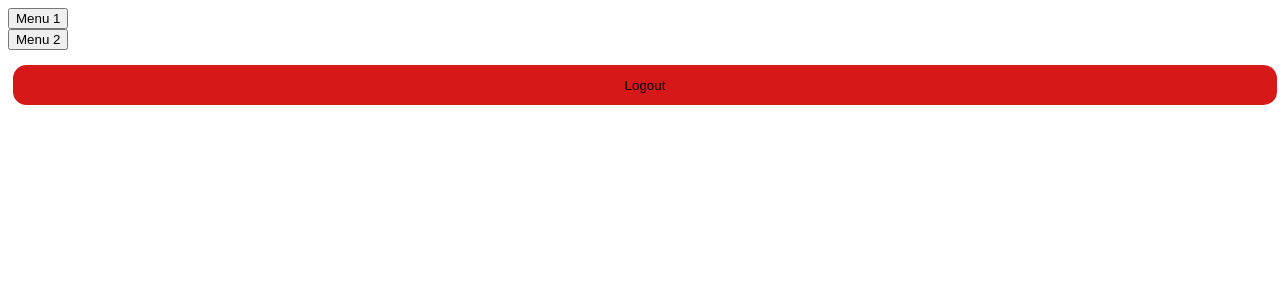
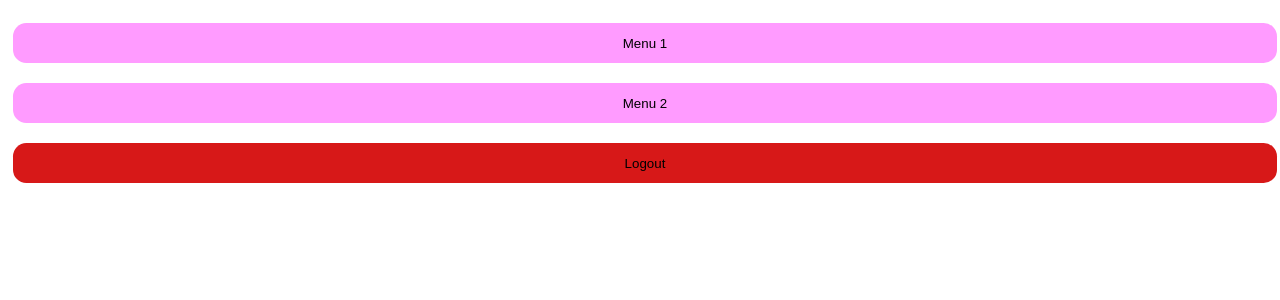
Before and after one commit to anarko/logistica, a Django app: page /recupero/ in a window 1280 px wide. Shown: the top 300 px of the page. Run offline with Django 3.2, Linux system fonts and the light colour scheme; a user stored in the database is signed in.

Commit message:
some back

```diff
--- a/src/recupero/static/recupero/index.js
+++ b/src/recupero/static/recupero/index.js
@@ -9,15 +9,19 @@ btnLogout.addEventListener('click', () => {
 
 btnMenu1.addEventListener('click', () => {
   const csrftoken = document.querySelector('[name=csrfmiddlewaretoken]').value;
-  console.log(csrftoken)
+
   const request = new Request(
       '/recupero/menu1/',
       {headers: {'X-CSRFToken': csrftoken}}
   );
+
   fetch(request, {
       method: 'POST',
       mode: 'same-origin'  // Do not send CSRF token to another domain.
-  }).then(function(response) {
+  })
+    .then(response => response.json())
+    .then( function ( data )  {
+      document.getElementById('container').innerHTML = data.cosas;
+    } );
 
-  });
 });
--- a/src/recupero/static/recupero/styles.css
+++ b/src/recupero/static/recupero/styles.css
@@ -56,3 +56,13 @@ body {
   width: 100%;
   border-radius: 1em;
 }
+
+.btn-menu {
+  background-color: rgb(255, 155, 255);
+  margin: 15px 5px 5px 5px;
+  border: none;
+  height: 3em;
+  width: 100%;
+  border-radius: 1em;
+
+}
--- a/src/recupero/templates/recupero/index.html
+++ b/src/recupero/templates/recupero/index.html
@@ -14,8 +14,8 @@
 <body>
 
     <div >
-           <div> <button id='btn-menu1'>Menu 1</button><div>
-           <div> <button >Menu 2</button><div>
+           <div> <button class='btn-menu' id='btn-menu1'>Menu 1</button><div>
+           <div> <button class='btn-menu' id='btn-menu2'>Menu 2</button><div>
            <div> <button id='btn-logout'>Logout </button><div>
     </div>
     <div id='container'>
--- a/src/recupero/views.py
+++ b/src/recupero/views.py
@@ -46,5 +46,4 @@ def logout_user(request):
 
 
 def menu1(request):
-
     return HttpResponse(json.dumps({'cosas':'cositas'}))
```
Also changed, not shown: src/db.sqlite3.
